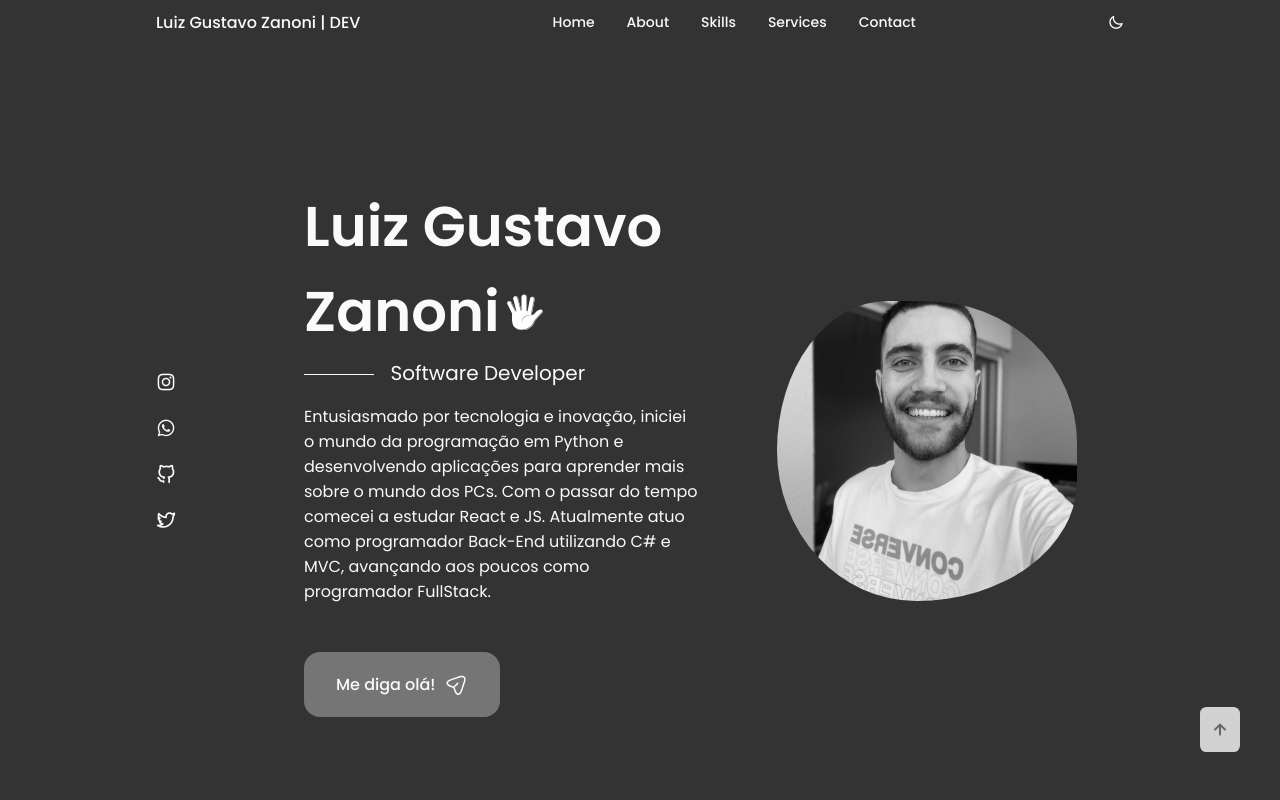
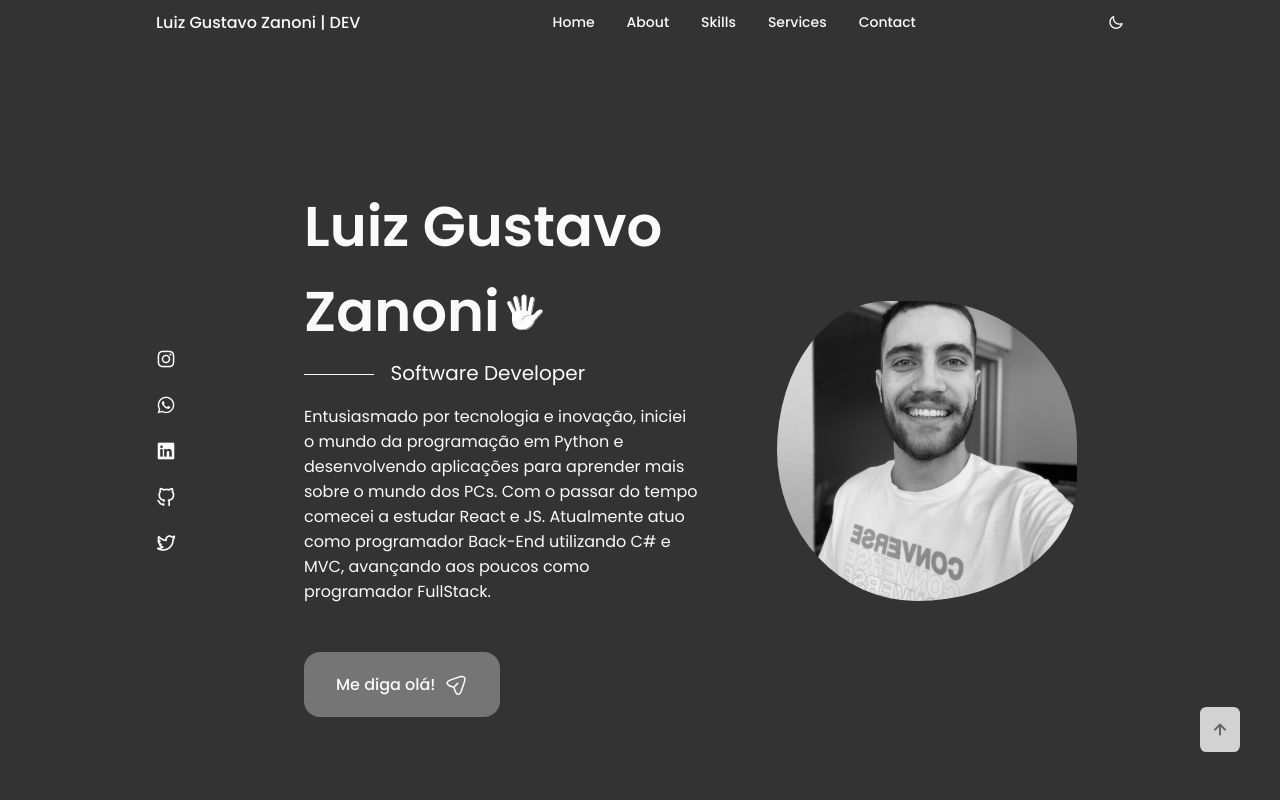
Before and after one commit to luizzanoni/portfolioReact, a React (Create React App) app: page / in a window 1280 px wide. Shown: the top 800 px of the page. Built offline with nearby package versions, Linux system fonts and the light colour scheme.

Commit message:
include linkedin

```diff
--- a/src/components/footer/Footer.jsx
+++ b/src/components/footer/Footer.jsx
@@ -32,6 +32,10 @@
             <i class="bx bxl-whatsapp"></i>
           </a>
 
+          <a href="https://www.linkedin.com/in/luizgustavozanoni/" className="footer__social-link" target="noreferrer">
+            <i class="bx bxl-linkedin"></i>
+          </a>
+
           <a href="https://github.com/luizzanoni" className="footer__social-link" target="noreferrer">
             <i class="bx bxl-github"></i>
           </a>
--- a/src/components/home/Social.jsx
+++ b/src/components/home/Social.jsx
@@ -12,6 +12,10 @@
         <i class="uil uil-whatsapp"></i>
       </a>
 
+      <a href="https://www.linkedin.com/in/luizgustavozanoni/" className="home__social-icon" target="noreferrer">
+        <i class="uil uil-linkedin"></i>
+      </a>
+
       <a href="https://github.com/luizzanoni" className="home__social-icon" target="noreferrer">
         <i class="uil uil-github-alt"></i>
       </a>
```
